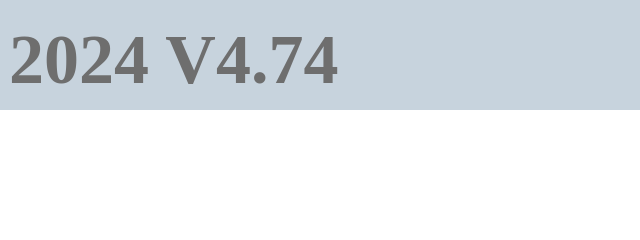
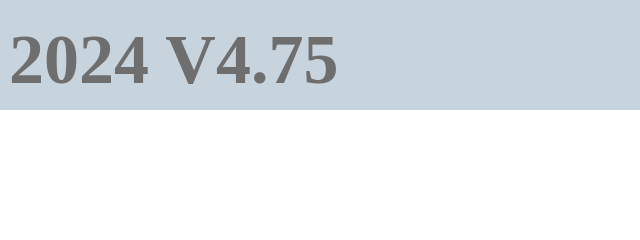
Before and after one commit to Quascars/2024, a plain HTML site: page index.html in a window 1280 px wide. Shown: the top 240 px of the page, 605-1245 px from the left. Drawn offline with Linux system fonts and the light colour scheme.

Commit message:
Update index.html

```diff
--- a/index.html
+++ b/index.html
@@ -10,7 +10,7 @@
         <body>
             <main id="content">
                 <div class="header">
-                    <h1> Quascars 2024 V4.74 </h1>
+                    <h1> Quascars 2024 V4.75 </h1>
                 </div>
 
                 <div class="heading" >
@@ -963,6 +963,7 @@
           <footer>
             <p>&copy; 2024 Quascars. All Rights Reserved.</p>
             <p>Sponsered Message: Congrats on second place Tri</p>
+            <p>Another Sponsered Message: I have Wonkey Fingers</p>
           </footer>
       </body>
 </html>
```
